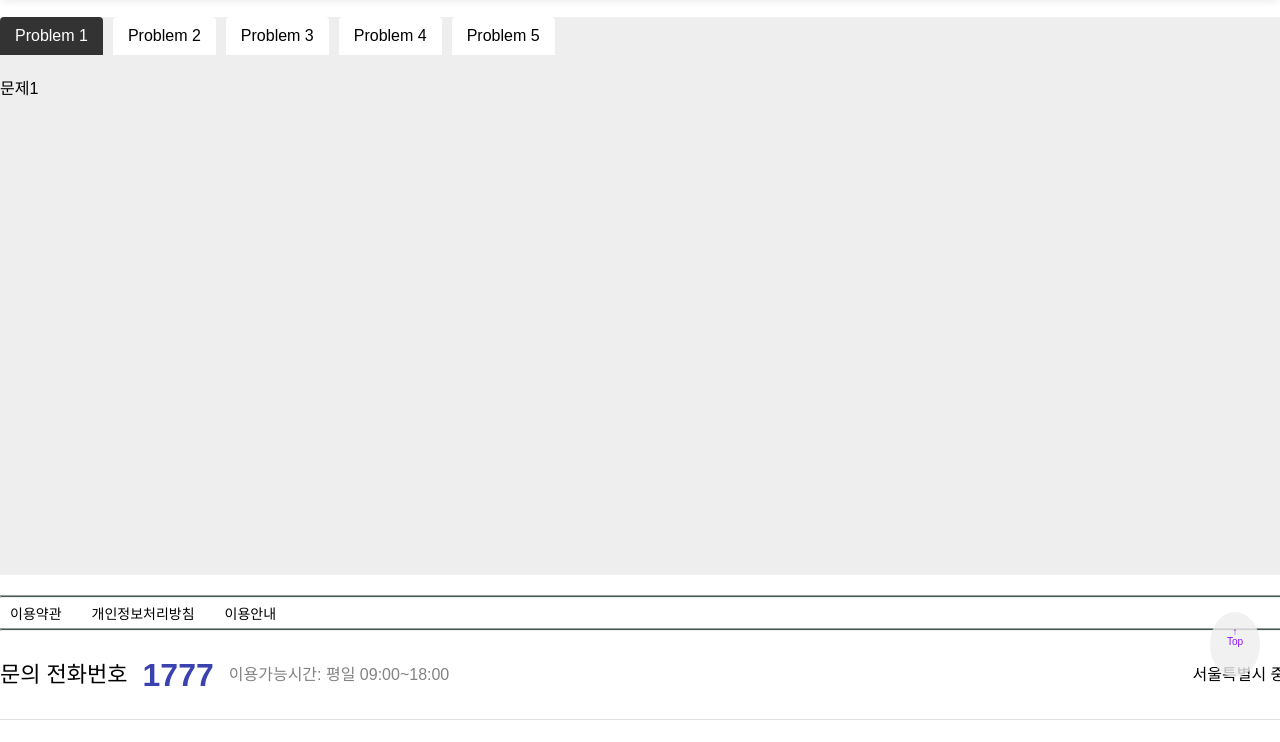
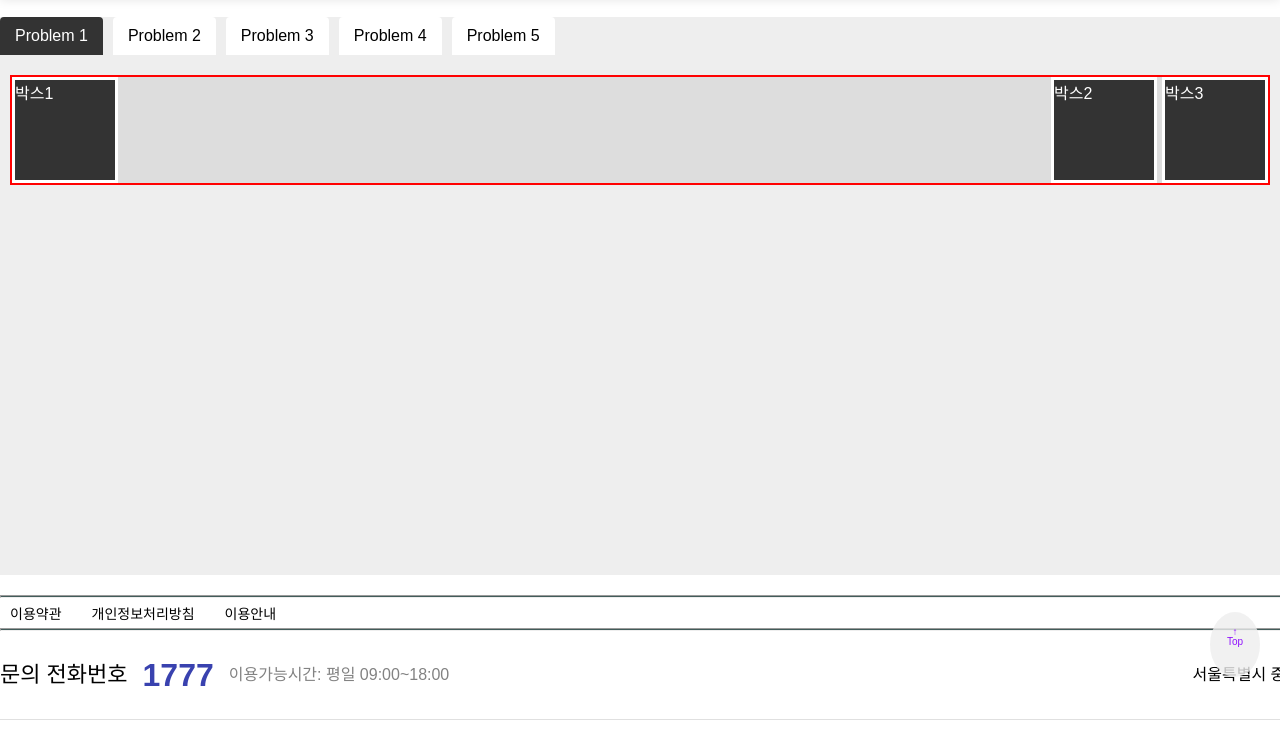
Before and after one commit to ghd075/five-chang-project, a plain HTML site: page index.html in a window 1280 px wide. Shown: the part 103-845 px from the top of the page. Drawn offline with nearby package versions, Linux system fonts and the light colour scheme.

Commit message:
문제1 문제2 해결

```diff
--- a/index.html
+++ b/index.html
@@ -35,8 +35,22 @@
               <div class="tabbtn">Problem 5</div>
             </div>
             <div class="TabcontBox">
-              <div class="tabcont">문제1</div>
-              <div class="tabcont">문제2</div>
+              <div class="tabcont">
+                <div class="main problem1">
+                  <div class="box">박스1</div>
+                  <div class="item">
+                    <div class="box mr-5">박스2</div>
+                    <div class="box">박스3</div>
+                  </div>
+                </div>
+              </div>
+              <div class="tabcont">
+                <div class="main problem2">
+                  <div class="box">박스1</div>
+                  <div class="box item1">박스2</div>
+                  <div class="box item2">박스3</div>
+                </div>
+              </div>
               <div class="tabcont">문제3</div>
               <div class="tabcont">문제4</div>
               <div class="tabcont">문제5</div>
--- a/style.css
+++ b/style.css
@@ -113,7 +113,7 @@ header {
 
 .TabbtnGroup {
   overflow: auto;
-  padding-bottom: 20px;
+  padding-bottom: 10px;
 }
 
 .tabbtn {
@@ -143,6 +143,47 @@ header {
   display: block;
 }
 
+/* 문제 공통사항 */
+.main {
+  display: flex;
+  background-color: #ddd;
+  border: 2px solid red;
+  margin: 10px;
+}
+
+.box {
+  width: 100px;
+  height: 100px;
+  background-color: #333;
+  color: white;
+  border: 3px solid #fff;
+}
+
+/* 문제1 */
+.problem1 {
+  justify-content: space-between;
+}
+
+.mr-5 {
+  margin-right: 5px;
+}
+
+.item {
+  display: flex;
+}
+
+/* 문제2 */
+.problem2 {
+  flex-direction : column;
+}
+
+.item1 {
+  align-self: center;
+}
+
+.item2 {
+  align-self: flex-end;
+}
 
 /* 푸터 스타일 */
 footer {
```
